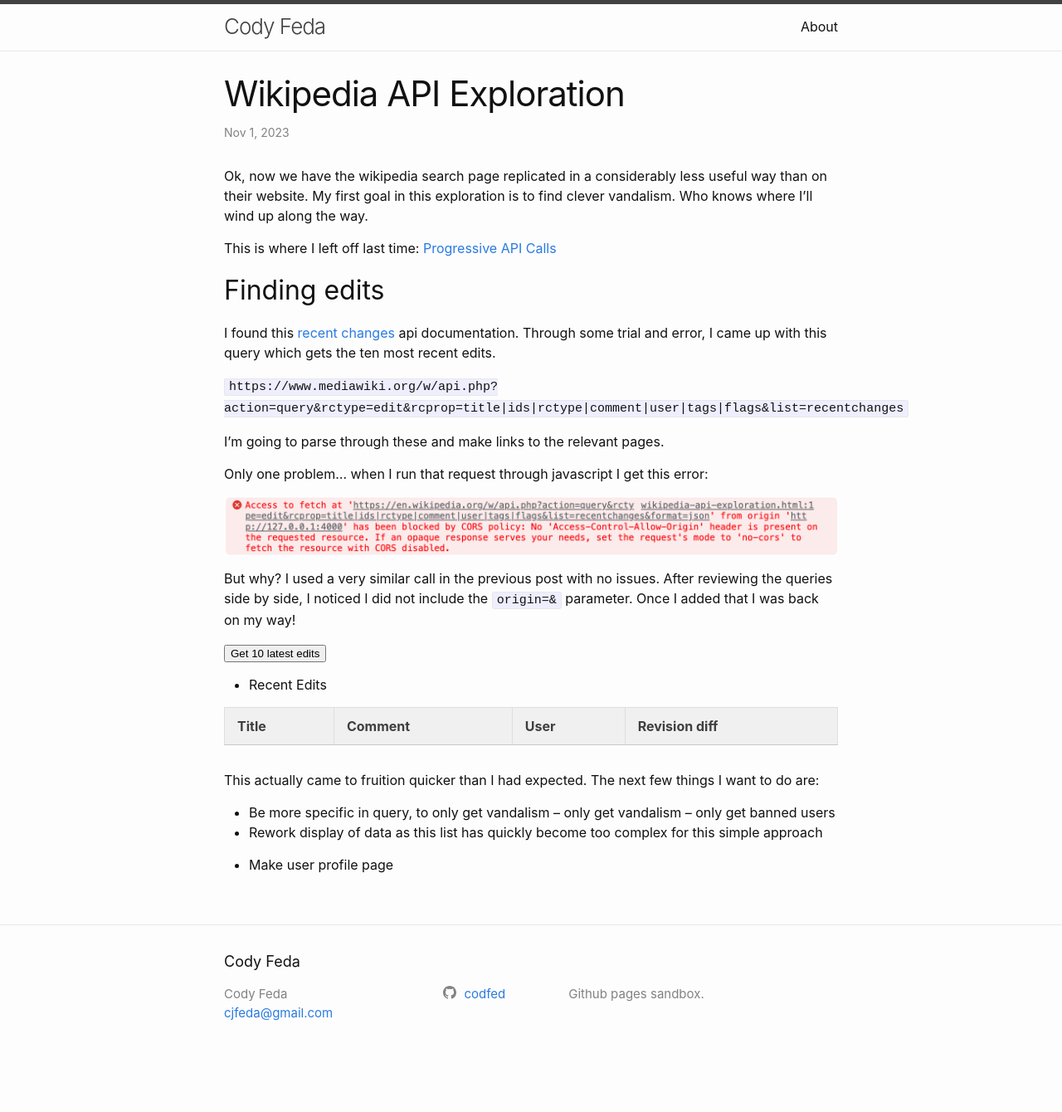
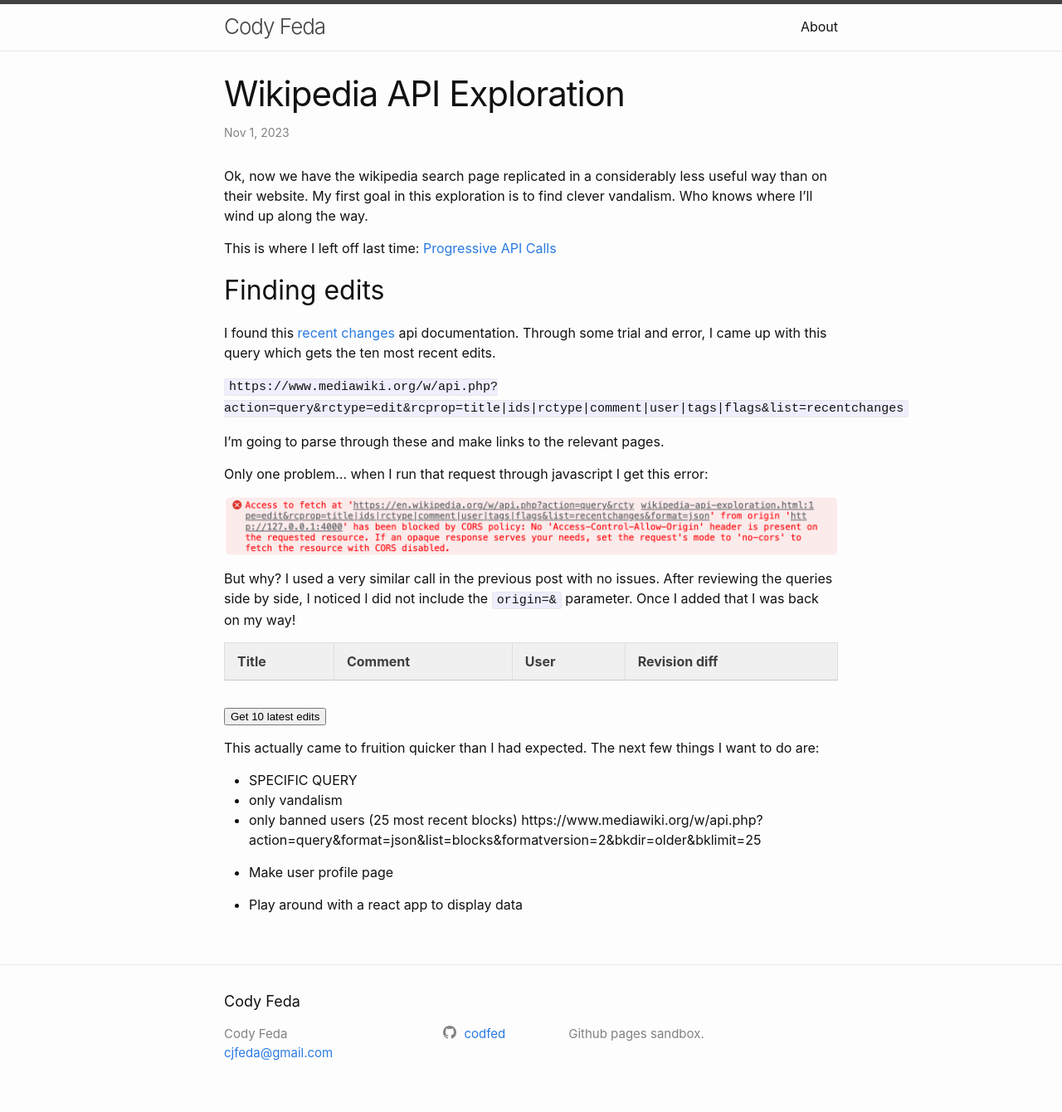
Before and after one commit to codfed/github-pages-with-docker, a Jekyll site: the page built from _posts/2023-11-01-wikipedia-api-exploration.markdown, in a window 1280 px wide. Shown: the whole page at 83% size. Built offline with Jekyll 4.4.1, drawn with Linux system fonts in a browser that asks for light colours; before the commit the page ends 1292 px from its top, so only the background shows below that.

Commit message:
Updating wikipedia work with blocked query

````diff
--- a/_posts/2023-11-01-wikipedia-api-exploration.markdown
+++ b/_posts/2023-11-01-wikipedia-api-exploration.markdown
@@ -20,14 +20,6 @@ Only one problem... when I run that request through javascript I get this error:
 
 But why? I used a very similar call in the previous post with no issues. After reviewing the queries side by side, I noticed I did not include the `origin=&` parameter. Once I added that I was back on my way!
 
-<button type="button" onclick="getRecentChanges()">
-  Get 10 latest edits
-</button>
-
-<ul id="recentChangesResponse">
-  <li>Recent Edits</li>
-</ul>
-
 <table id="recentChangesTable">
   <thead>
     <th> Title </th>
@@ -39,6 +31,10 @@ But why? I used a very similar call in the previous post with no issues. After r
   </tbody>
 </table>
 
+<button type="button" onclick="getRecentChanges()">
+  Get 10 latest edits
+</button>
+
 <script>
   function getRecentChanges(){
 
@@ -102,12 +96,16 @@ But why? I used a very similar call in the previous post with no issues. After r
 
 This actually came to fruition quicker than I had expected. The next few things I want to do are:
 
-- Be more specific in query, to only get vandalism
--- only get vandalism
--- only get banned users
-- Rework display of data as this list has quickly become too complex for this simple approach
+- SPECIFIC QUERY
+- only vandalism
+- only banned users
+(25 most recent blocks) https://www.mediawiki.org/w/api.php?action=query&format=json&list=blocks&formatversion=2&bkdir=older&bklimit=25
 
 - Make user profile page
+
+- Play around with a react app to display data
+
+
 
 <!-- ```html
 
````
Also changed, not shown: other parts of _posts/2023-11-01-wikipedia-api-exploration.markdown (+0 -2 lines).
